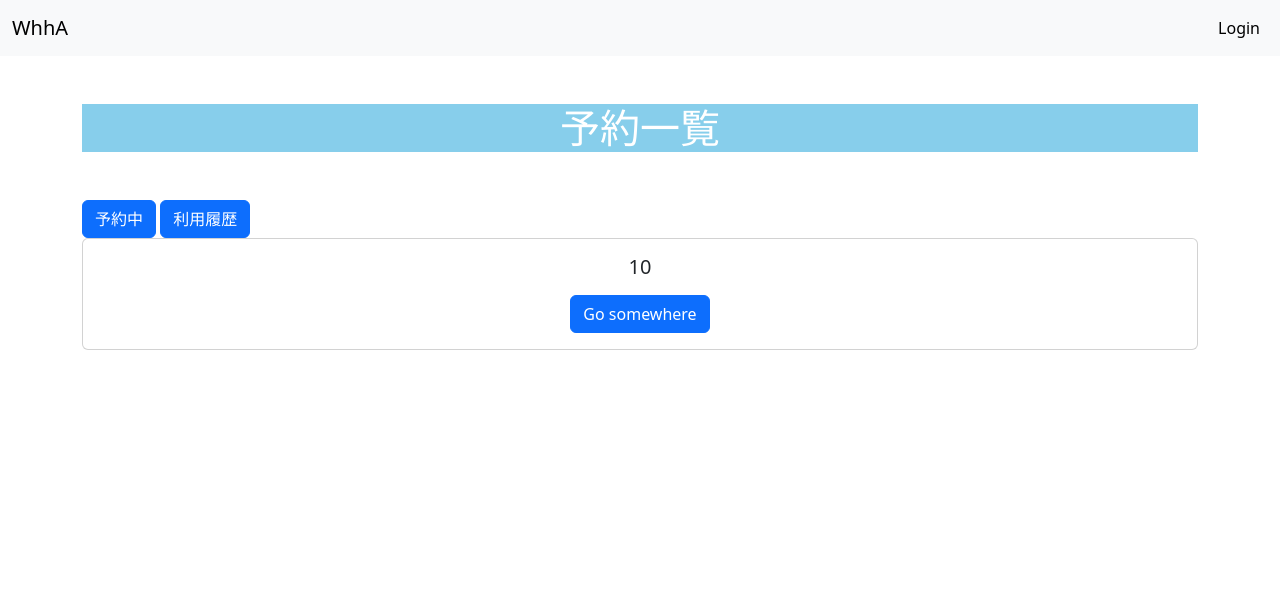
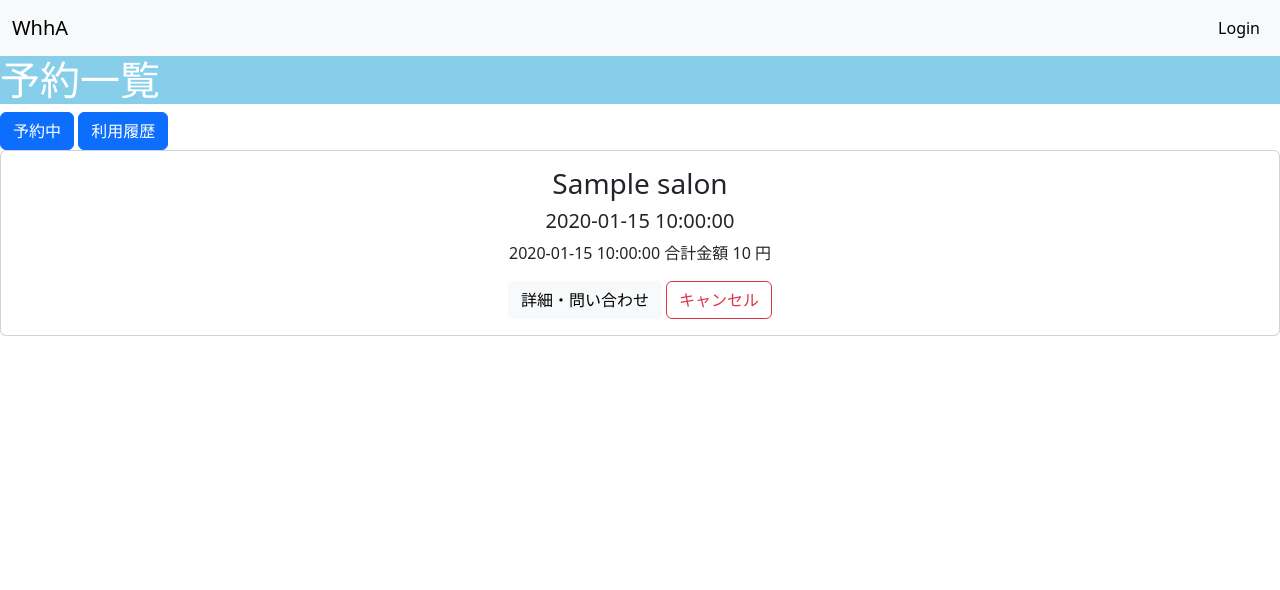
Before and after one commit to kbanchi-school/many-booking-site, a Flask app: page /reservation/ in a window 1280 px wide. Shown: the top 590 px of the page. Run offline with Flask 3, Linux system fonts and the light colour scheme; tables that the repository leaves empty hold one stand-in row (values such as "Sample post"); some libraries are stand-ins or nearby versions.

Commit message:
予約一覧の細部を心を込めて変更させていただきました。

```diff
--- a/blueprints/reservation/app_reservation.py
+++ b/blueprints/reservation/app_reservation.py
@@ -1,8 +1,9 @@
 from flask import render_template, request, redirect, url_for
 from . import reservation_bp
 from database import Reservation
+from database import Salon
 
 @reservation_bp.route('/')
 def reservation():
-    reservations = Reservation.select()
+    reservations = Reservation.select(Reservation,Salon).join(Salon)
     return render_template('reservation.html',reservations=reservations)
--- a/templates/reservation.html
+++ b/templates/reservation.html
@@ -1,11 +1,7 @@
 {% extends "layout.html" %}
 
 {% block content %}
-<div class="container my-5">
-  <!-- ページタイトル -->
-  <div class="text-center mb-5">
   <h1 class="text-white main-color">予約一覧</h1>
-  </div>
 
   <div class="button-center">
     <button type="button" class="btn btn-primary">予約中</button>
@@ -15,11 +11,16 @@
   {% for reservation in reservations %}
    <div class="card">
       <div class="card-body">
-        <h5 class="card-title">{{ reservation.amount_jpy }}</h5>
+        <h3 class="card-title">{{ reservation.salon.name }}</h3>
+        <h5 class="card-title">{{ reservation.start_at }}</h5>
+        <span class="card-title">{{ reservation.end_at }}</span>
+        <span>合計金額</span>
+        <span class="card-title">{{ reservation.amount_jpy }}</span>
+        <span>円</span>
         <p class="card-text"></p>
-        <a href="#" class="btn btn-primary">Go somewhere</a>
+        <button type="button" class="btn btn-light">詳細・問い合わせ</button>
+        <button type="button" class="btn btn-outline-danger">キャンセル</button>
       </div>
   </div>
   {% endfor %}
-</div>
 {% endblock %}
```
